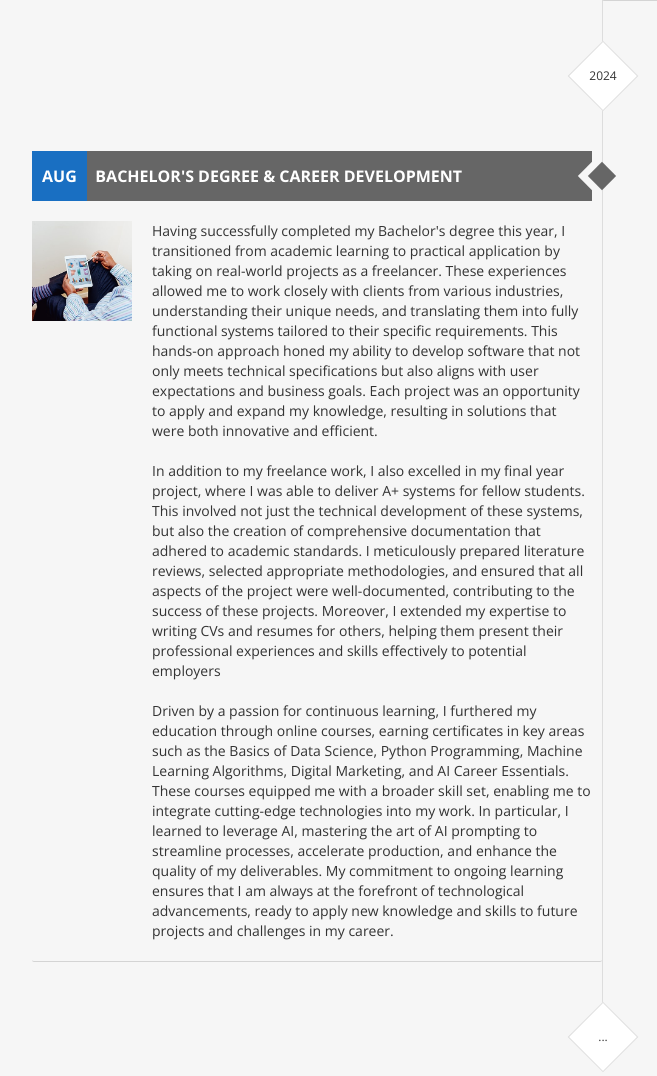
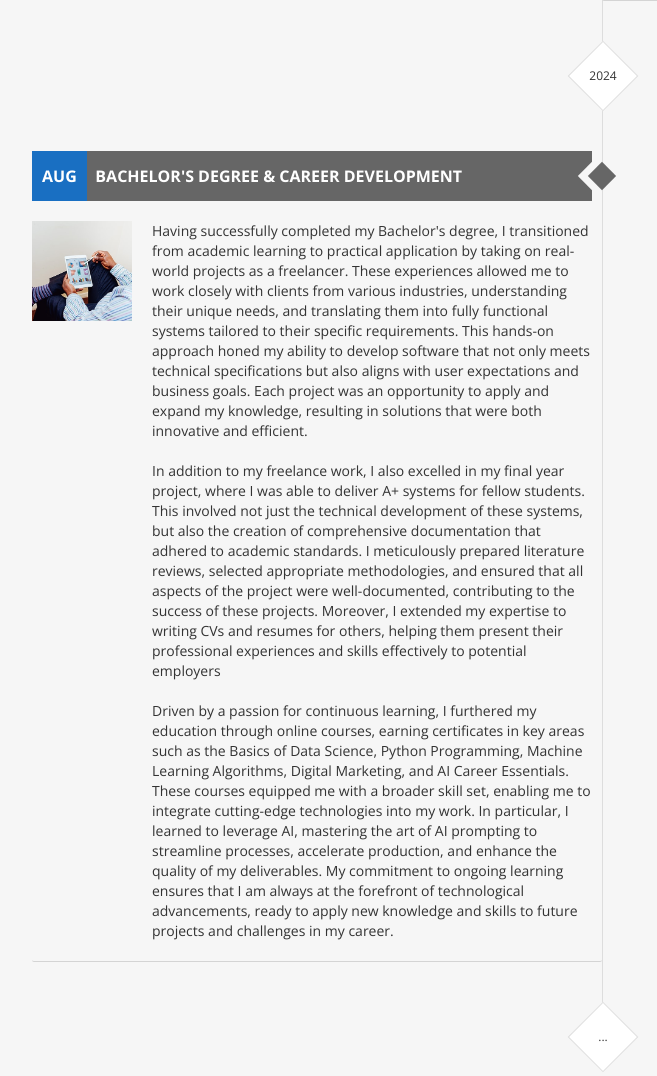
Before and after one commit to EssienJnr/MyPortfolio, a plain HTML site: page index.html in a window 1280 px wide. Shown: the part 9612-10688 px from the top of the page, without its empty margins (38-695 px from the left). Drawn offline with nearby package versions, Linux system fonts and the light colour scheme.

Commit message:
Update index.html

```diff
--- a/index.html
+++ b/index.html
@@ -978,7 +978,7 @@
                                     <img src="assets/img/timeline-img.jpg" class="img-res" alt="">
                                 </div><!-- /.timeline-body-thumb -->
                                 <p>
-                                    Having successfully completed my Bachelor's degree this year, I transitioned from academic
+                                    Having successfully completed my Bachelor's degree, I transitioned from academic
                                     learning to practical application by taking on real-world projects as a freelancer.
                                     These experiences allowed me to work closely with clients from various industries,
                                      understanding their unique needs, and translating them into fully functional systems tailored
```
